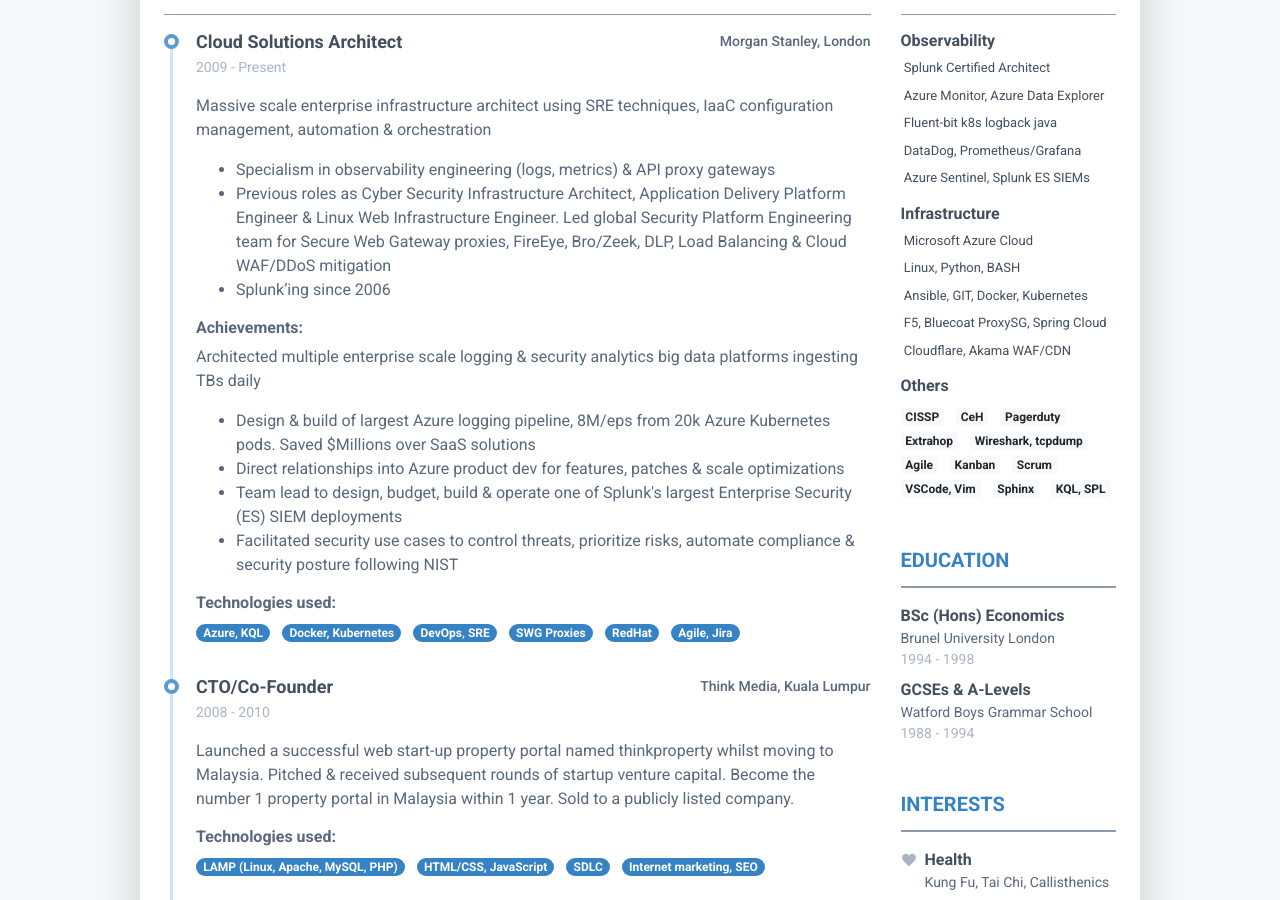
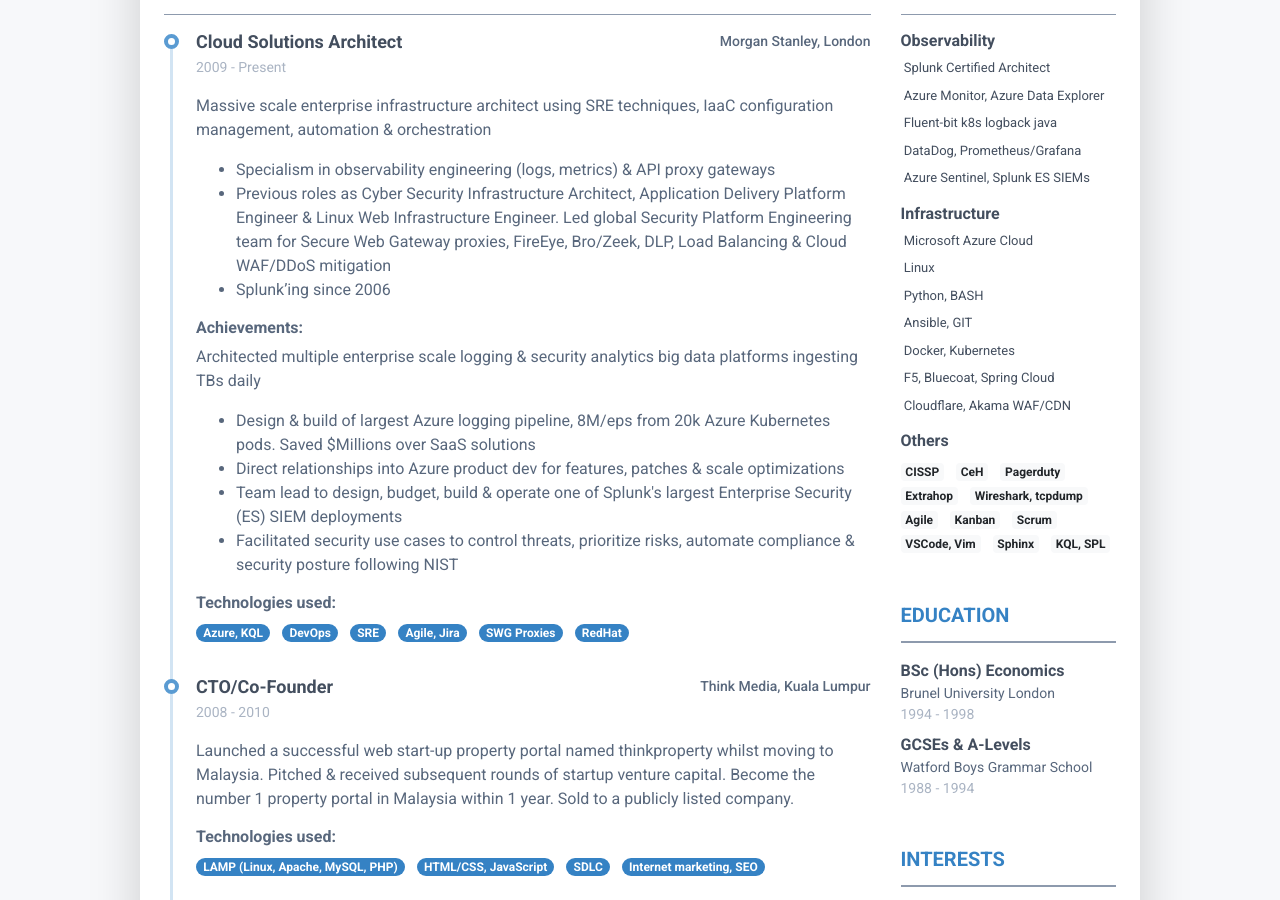
Before and after one commit to Hamy200/resume, a Jekyll site: the page built from index.markdown, in a window 1280 px wide and 900 px high, scrolled down 336 px. Built offline with Jekyll 4.4.1, drawn with Linux system fonts in a browser that asks for light colours; nearby versions of some CDN libraries.

Commit message:
Update data.yml

```diff
--- a/_data/data.yml
+++ b/_data/data.yml
@@ -55,11 +55,11 @@ experiences:
         - Facilitated security use cases to control threats, prioritize risks, automate compliance & security posture following NIST
     technologies:
       - Azure, KQL
-      - Docker, Kubernetes
-      - DevOps, SRE
+      - DevOps
+      - SRE
+      - Agile, Jira
       - SWG Proxies
       - RedHat
-      - Agile, Jira
 
   - role: CTO/Co-Founder
     time: 2008 - 2010
@@ -141,9 +141,11 @@ skills:
   - category: Infrastructure
     tools:
       - name: Microsoft Azure Cloud
-      - name: Linux, Python, BASH
-      - name: Ansible, GIT, Docker, Kubernetes
-      - name: F5, Bluecoat ProxySG, Spring Cloud
+      - name: Linux
+      - name: Python, BASH
+      - name: Ansible, GIT
+      - name: Docker, Kubernetes
+      - name: F5, Bluecoat, Spring Cloud
       - name: Cloudflare, Akama WAF/CDN
   - category: others
     tools:
```
